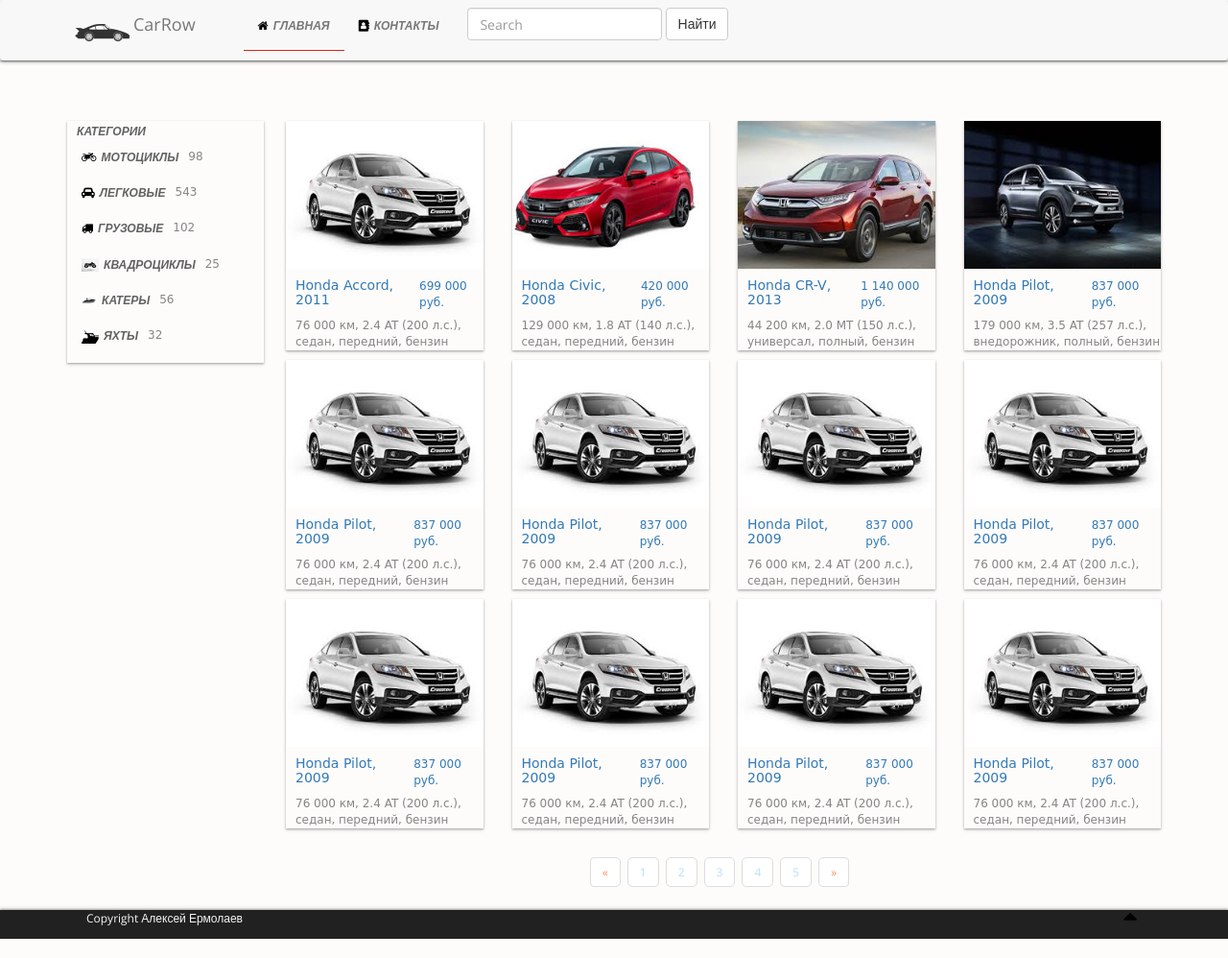
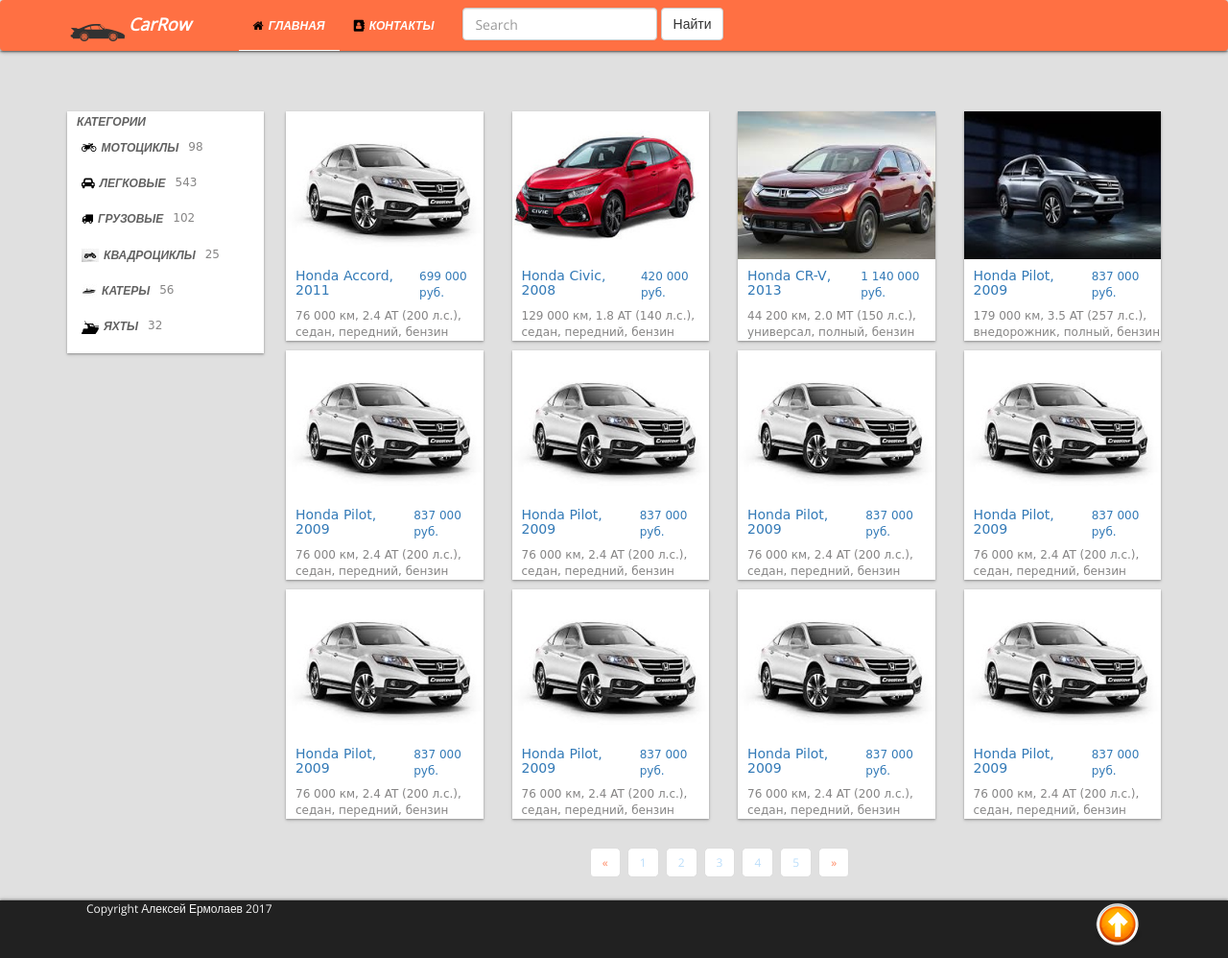
Before and after one commit to AlexeyErmolaev/practice-site, a plain HTML site: page container.html in a window 1280 px wide. Shown: the whole page at 96% size. Drawn offline with nearby package versions, Linux system fonts and the light colour scheme.

Commit message:
change colors

```diff
--- a/container.html
+++ b/container.html
@@ -17,7 +17,7 @@
   <body>
 
 	<header>
-		<nav class="navbar navbar-default menu">
+		<nav class="navbar navbar-default menu-head">
 		  <div class="container">
 			<!-- Brand and toggle get grouped for better mobile display -->
 			<div class="navbar-header">
@@ -27,7 +27,7 @@
 				<span class="icon-bar"></span>
 				<span class="icon-bar"></span>
 			  </button>
-			  <a class="navbar-brand" href="#"><div class="brand"></div><div >CarRow</div></a>
+			  <a class="navbar-brand" href="#"><div class="brand"></div><div class="txt">CarRow</div></a>
 			</div>
 
 			<!-- Collect the nav links, forms, and other content for toggling -->
@@ -252,8 +252,8 @@
     <footer>
 		<div class="container">
 			<div class="conteiner">
-				<div class="pull-left">Copyright Алексей Ермолаев</div>
-				<a class="pull-right" href="#" title="Вернуться к началу" class="topbutton"><i class="fa fa-sort-asc fa-2x" aria-hidden="true"></i></a>
+				<div class="pull-left">Copyright Алексей Ермолаев 2017</div>
+				<a class="pull-right" href="#" title="Вернуться к началу" class="topbutton"><img src="img/41.png"></i></a>
 			</div>
 		</div>
 	</footer>
--- a/css/style.css
+++ b/css/style.css
@@ -7,7 +7,7 @@
 	font-family: 'Open Sans', sans-serif;
 	font-size:12px;
 	color: #868585;
-	background-color:#fdfcfb;
+	background-color:#E0E0E0;
 	font-weight:normal;
 }
 header{
@@ -21,12 +21,23 @@
 	max-width:100%;
 	height:auto;
 }
+.menu-head{
+	background-color:#FF7043;
+	border: 0;
+	box-shadow: 0 1px 2px rgba(0, 0, 0, 0.3), 0 2px 4px rgba(0, 0, 0, 0.1);
+}
 .menu{
+	background-color:#FFFFFF;
 	border: 0;
 	box-shadow: 0 1px 2px rgba(0, 0, 0, 0.3), 0 2px 4px rgba(0, 0, 0, 0.1);
 }
 .menu .container{
 	position:relative;
+}
+.txt{
+	font-weight: bold;
+	font-style:oblique;
+	color:#FFFFFF;
 }
 .navbar-brand{
 	display:flex;
@@ -37,19 +48,26 @@
 	height:38px;
 	background-image: url(../img/logo.png);
 }
-.navbar-nav > li > a{
+.collapse .navbar-nav > li > a{
+	font-weight: bold;
+	font-style:oblique;
+	color:#FFFFFF;
 	text-transform:uppercase;
 }
 .navbar-nav > li.active-link > a{
-	border-bottom: 1px solid #d42819;
+	font-weight: bold;
+	font-style:oblique;
+	color:#FFFFFF;
+	border-bottom: 1px solid #FFFFFF;
 }
  .navbar-nav>li>a:hover{
-	border-bottom: 1px solid #d42819;
+	border-bottom: 1px solid #FFFFFF;
 }
 .navbar-nav > .dropdown > .dropdown-menu >li>a:hover{
 	border-bottom: 1px solid #d42819;
 }
 .card{
+	background-color:#FFFFFF;
 	box-shadow: 0 1px 2px rgba(0, 0, 0, 0.3), 0 2px 4px rgba(0, 0, 0, 0.1);
 }
 .card a:hover img{
@@ -145,7 +163,7 @@
 footer{
 	background-color: #212121;
 	color: #F5F5F5;
-    height:30px;
+    height:60px;
 	box-shadow: 0 -1px 2px rgba(0, 0, 0, 0.3), 0 -2px 4px rgba(0, 0, 0, 0.1);
 }
 
```
Also changed, not shown: img/41.png (added), 1 other file.
